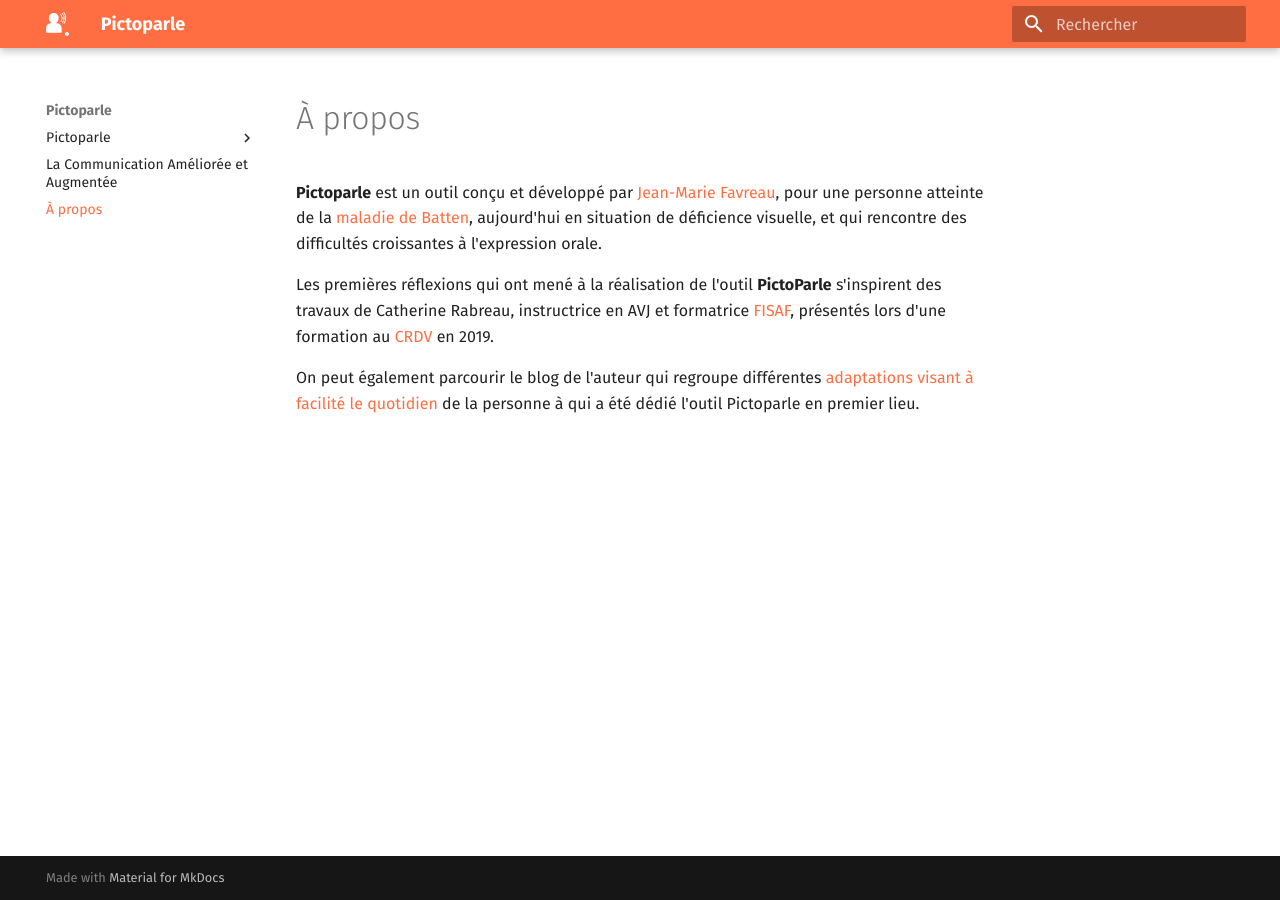
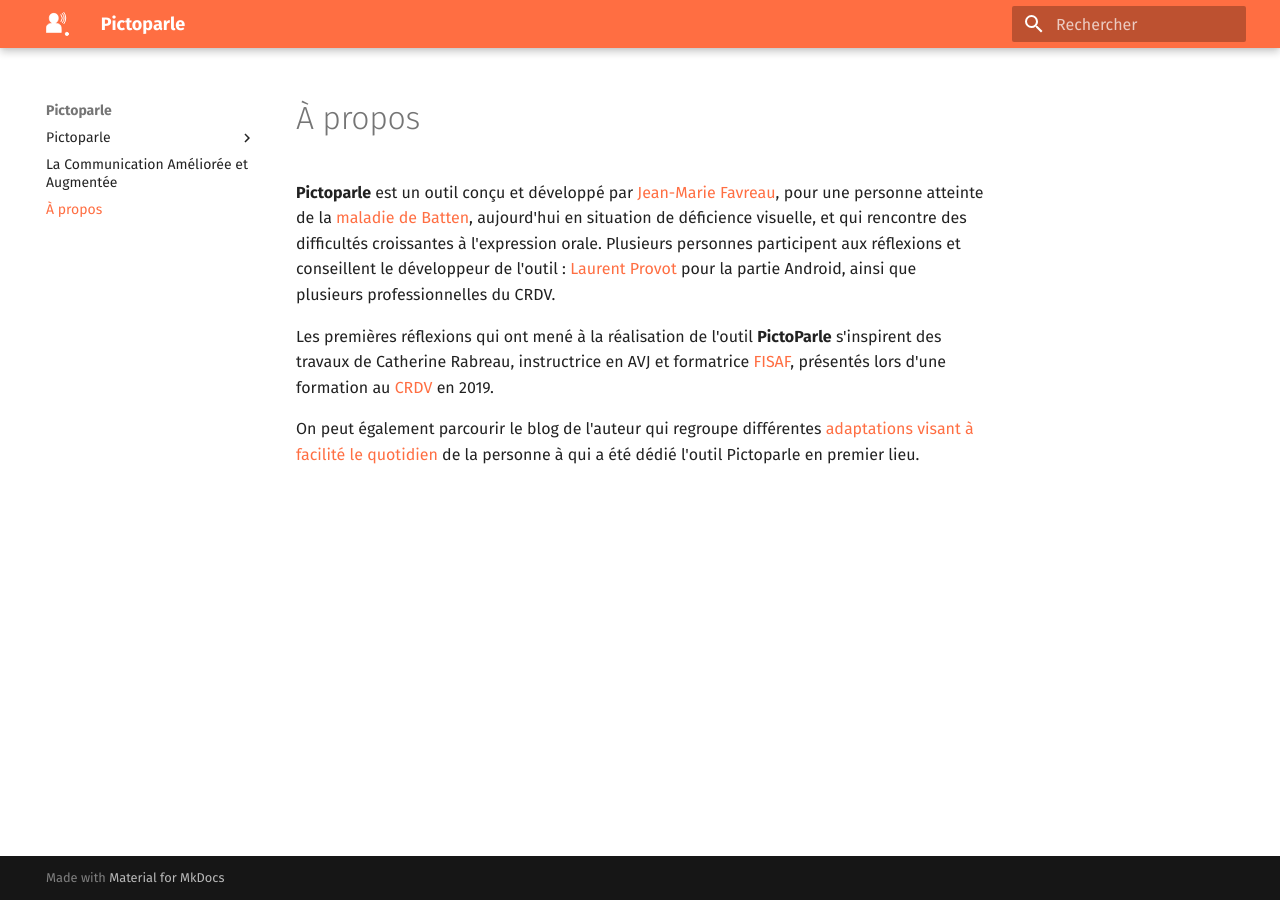
Before and after one commit to jmtrivial/pictoparle-website, an MkDocs documentation site: the page built from docs/a-propos.md, in a window 1280 px wide. Built offline with MkDocs 1.6.1 and Material for MkDocs 9.7.7, drawn with Linux system fonts in a browser that asks for light colours.

Commit message:
Ajout référence aux conseillés

```diff
--- a/docs/a-propos.md
+++ b/docs/a-propos.md
@@ -1,6 +1,6 @@
 # À propos
 
-**Pictoparle** est un outil conçu et développé par [Jean-Marie Favreau](https://jmfavreau.info), pour une personne atteinte de la [maladie de Batten](http://cln.jmfavreau.info/), aujourd'hui en situation de déficience visuelle, et qui rencontre des difficultés croissantes à l'expression orale.
+**Pictoparle** est un outil conçu et développé par [Jean-Marie Favreau](https://jmfavreau.info), pour une personne atteinte de la [maladie de Batten](http://cln.jmfavreau.info/), aujourd'hui en situation de déficience visuelle, et qui rencontre des difficultés croissantes à l'expression orale. Plusieurs personnes participent aux réflexions et conseillent le développeur de l'outil : [Laurent Provot](http://lprovot.fr/) pour la partie Android, ainsi que plusieurs professionnelles du CRDV.
 
 Les premières réflexions qui ont mené à la réalisation de l'outil **PictoParle** s'inspirent des travaux
 de Catherine Rabreau, instructrice en AVJ et formatrice [FISAF](https://www.fisaf.asso.fr/), présentés
```
